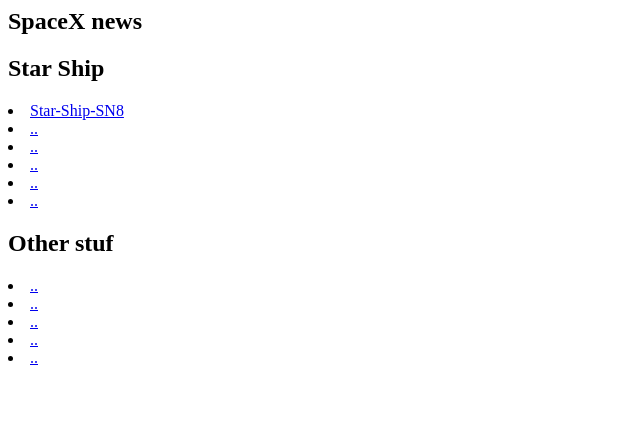
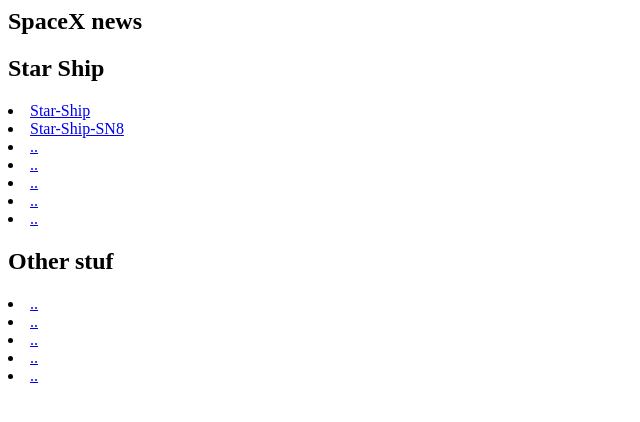
Before and after one commit to poderman/how-to-launch-a-rocket, a plain HTML site: page public-spacex/index.html in a window 1280 px wide. Shown: the whole page, without its empty margins (0-640 px from the left). Drawn offline with Linux system fonts and the light colour scheme.

Commit message:
Update index.html

```diff
--- a/public-spacex/index.html
+++ b/public-spacex/index.html
@@ -2,6 +2,7 @@
 
 
 <h2 >Star Ship </h2>
+<li> <a  href="https://www.spacex.com/vehicles/starship/">Star-Ship</a>
 <li> <a  href="Star-Ship-SN8">Star-Ship-SN8</a>
 <li> <a  href="...">..</a>
 <li> <a  href="...">..</a>
```
